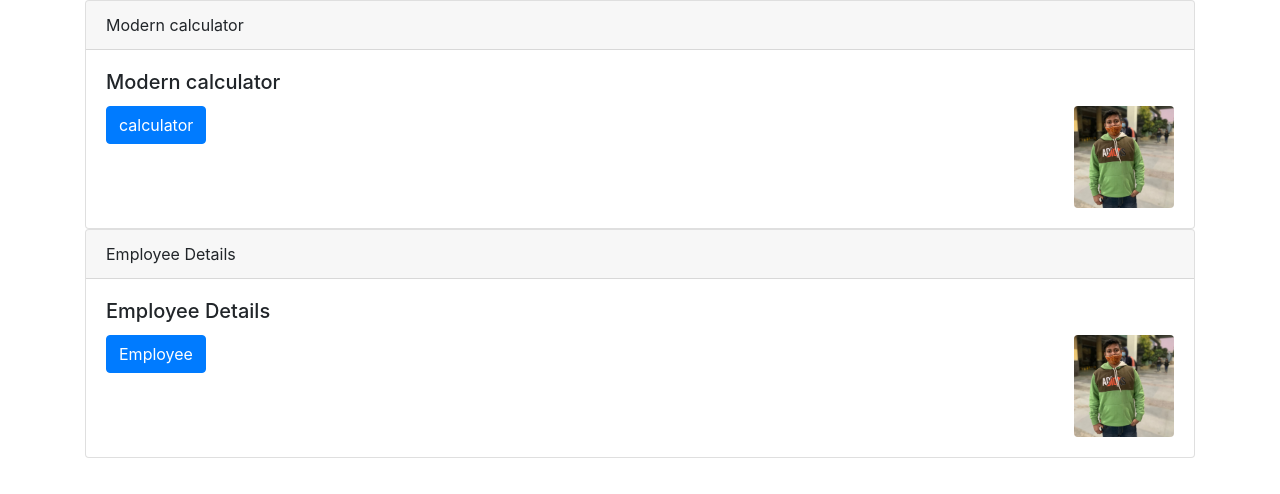
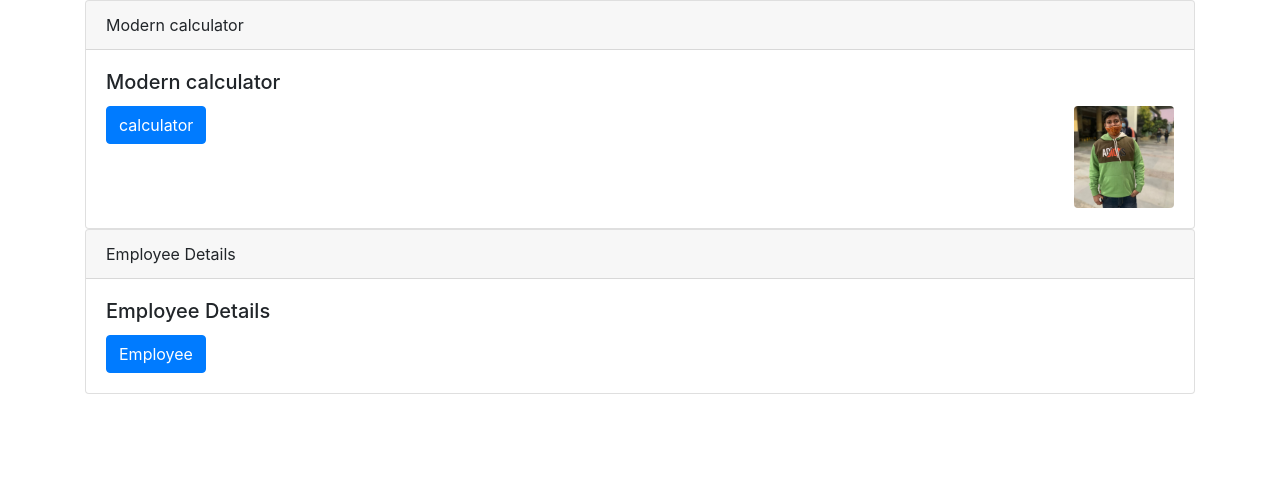
Before and after one commit to Ankit8430/ankit8430.github.io, a plain HTML site: page index.html in a window 1280 px wide. Drawn offline with nearby package versions, Linux system fonts and the light colour scheme.

Commit message:
Update new index

```diff
--- a/index.html
+++ b/index.html
@@ -25,7 +25,6 @@
             <div class="card-body">
               <h5 class="card-title"> Employee Details  </h5>
               <a href="https://ankit8430.github.io/new%202.html" class="btn btn-primary">Employee </a>
-              <img src="img.jpg.jpeg" alt="sorry" class="rounded float-right" width="100" >
             </div>
         </div>
     </div>
```
